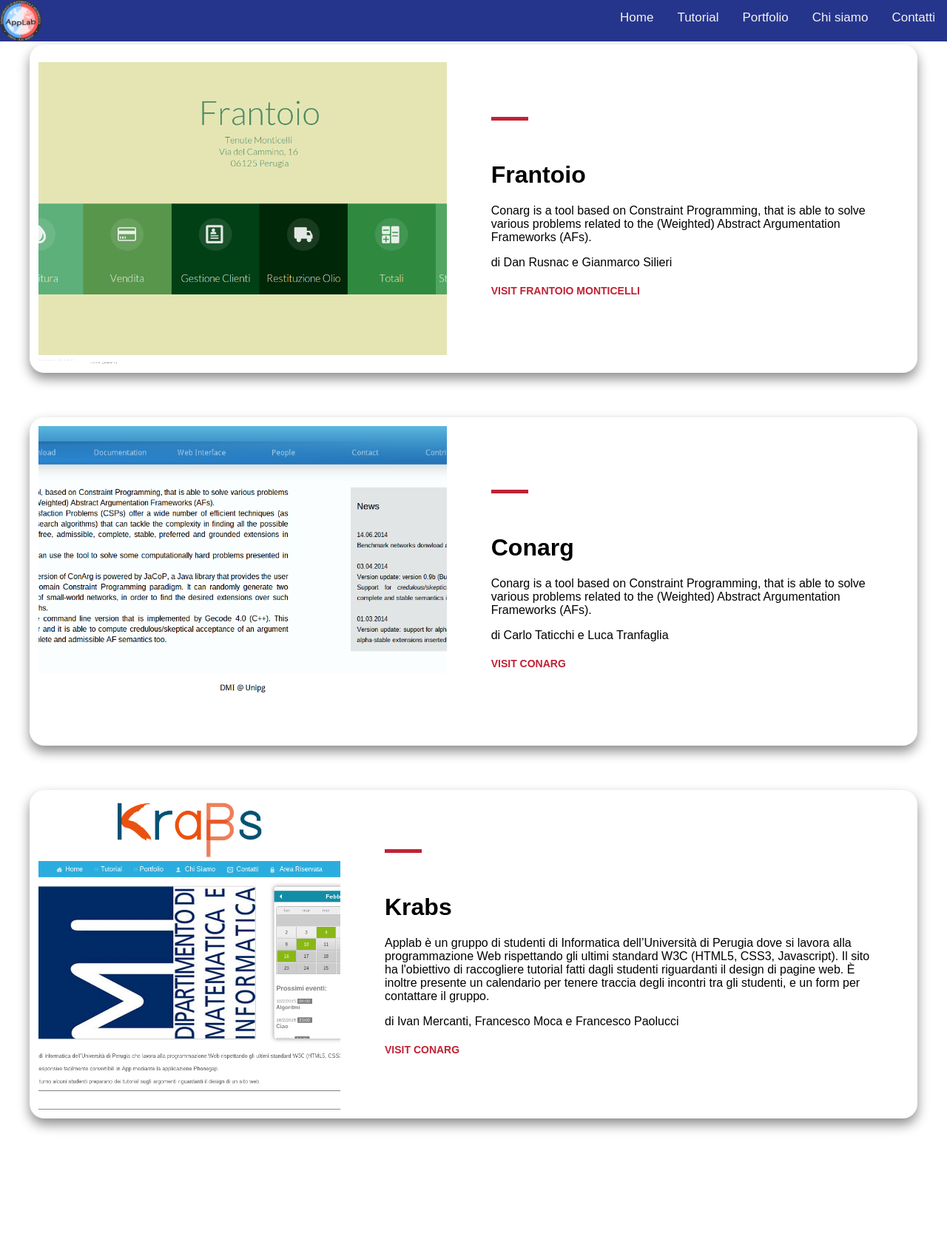
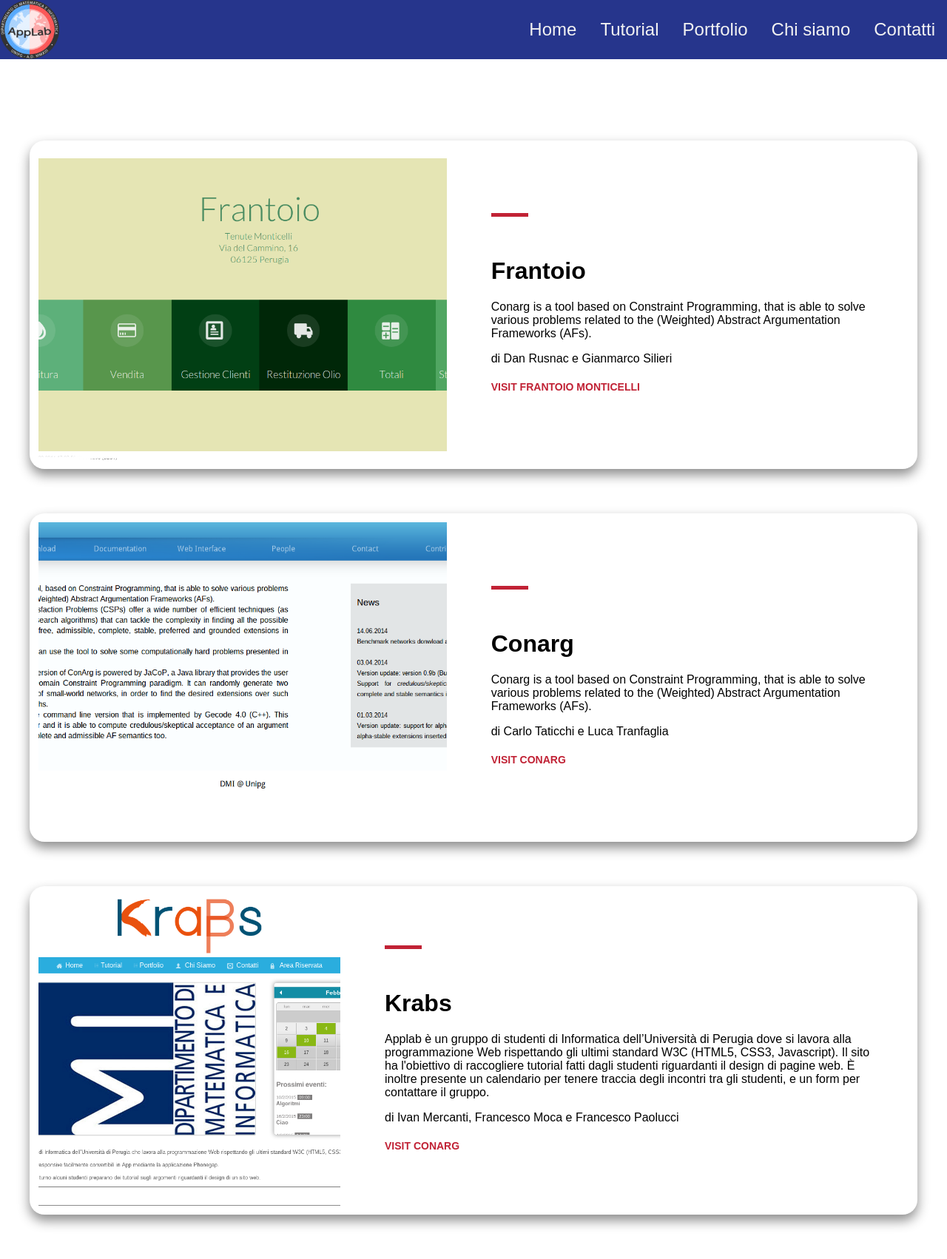
Before and after one commit to AppLab-UniPg/AppLab, a PHP site: page /portfolio.html in a window 1280 px wide. Shown: the whole page at 74% size. Before the commit the page ends 1530 px from the top, so only its background shows below. Run offline with PHP 8.4, Linux system fonts and the light colour scheme.

Commit message:
Fixed navbar dimension

```diff
--- a/style.css
+++ b/style.css
@@ -1,5 +1,5 @@
 :root {
-  --nav-height: 15vh;
+  --nav-height: 10vh;
 }
 
 body {
@@ -10,7 +10,7 @@ body {
 /* Navbar */
 nav {
   width: 100%;
-  position: fixed;
+  position: static;
   top: 0;
   background-color: #26358c;
   z-index: 1;
@@ -26,9 +26,12 @@ nav {
   display: block;
   color: #f2f2f2;
   text-align: center;
-  padding: 14px 16px;
+  height: var(--nav-height);
+  padding-right: 16px;
+  padding-left: 16px;
   text-decoration: none;
-  font-size: 17px;
+  font-size: 3vh;
+  line-height: var(--nav-height);
 }
 
 .topnav a:hover {
@@ -68,7 +71,7 @@ nav {
 }
 
 .logo{
-  height: 7vh;
+  height: var(--nav-height);
   float: left;
 }
 
@@ -160,6 +163,7 @@ div.main-card {
   justify-content: center;
   background-color: white;
   margin:30px;
+  margin-top: var(--nav-height);
 }
 div.container-card {
   background-color: white;
```
